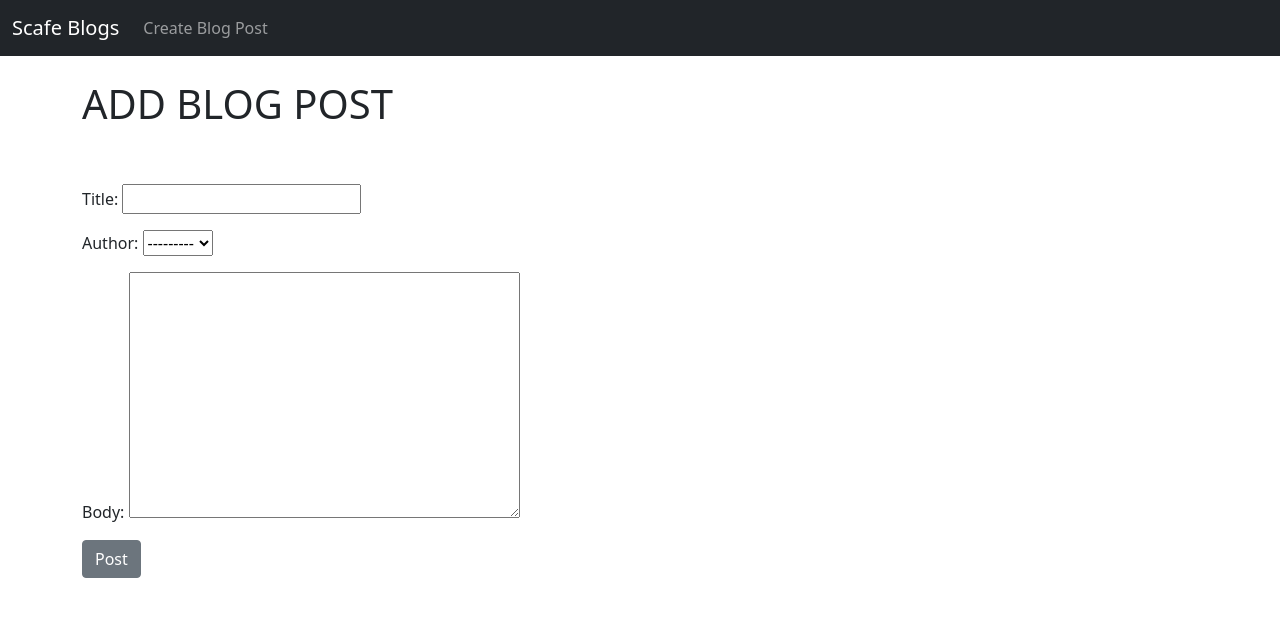
After one commit to dishankkalra23/blog-website, a Django app: page /add_post/ in a window 1280 px wide. The commit adds this page. Shown: the top 617 px of the page. Run offline with Django 3.2, Linux system fonts and the light colour scheme; data comes from the database, SQL or seed files in the repository; both versions use the stored data as it was after the commit.

Commit message:
Added Feature to create blogs

```diff
--- a/caps_project/blog_app/models.py
+++ b/caps_project/blog_app/models.py
@@ -1,5 +1,6 @@
 from django.db import models
 from django.contrib.auth.models import User
+from django.urls import reverse
 
 
 # Create your models here.
@@ -10,3 +11,6 @@ class Post(models.Model):
 
     def __str__(self):
         return self.title + '|' + str(self.author)
+
+    def get_absolute_url(self):
+        return reverse('home')
--- /dev/null
+++ b/caps_project/blog_app/templates/add_post.html
@@ -0,0 +1,20 @@
+{% extends 'base.html' %}
+{% block title %} Creating new blog {% endblock %}
+
+{% block content %}
+
+    <h1>ADD BLOG POST</h1>
+    <br><br>
+
+    <form method="POST">
+        {% csrf_token %}
+
+        <!-- Using django's form to make create blog post form !-->
+
+        {{ form.as_p }}
+        <button class="btn btn-secondary">Post</button>
+
+
+    </form>
+
+{% endblock %}
--- a/caps_project/blog_app/templates/article_details.html
+++ b/caps_project/blog_app/templates/article_details.html
@@ -3,7 +3,7 @@
 {% block title %} You have opened {{ post.title }} {% endblock %}
 {% block content %}
 
-    <h1></h1>
+    <h1>{{ post.title }}</h1>
     <small>
         By: {{ post.author.first_name }} {{ post.author.last_name }}
     </small>
--- a/caps_project/blog_app/templates/base.html
+++ b/caps_project/blog_app/templates/base.html
@@ -20,13 +20,14 @@
 <nav class="navbar navbar-expand-lg navbar-dark bg-dark">
     <div class="container-fluid">
         <a class="navbar-brand" href="{% url 'home' %}">Scafe Blogs</a>
-    <button class="navbar-toggler" type="button" data-bs-toggle="collapse" data-bs-target="#navbarSupportedContent" aria-controls="navbarSupportedContent" aria-expanded="false" aria-label="Toggle navigation">
+        <button class="navbar-toggler" type="button" data-bs-toggle="collapse" data-bs-target="#navbarSupportedContent"
+                aria-controls="navbarSupportedContent" aria-expanded="false" aria-label="Toggle navigation">
             <span class="navbar-toggler-icon"></span>
         </button>
         <div class="collapse navbar-collapse" id="navbarSupportedContent">
             <ul class="navbar-nav me-auto mb-2 mb-lg-0">
                 <li class="nav-item">
-          <a class="nav-link" href="#">Link</a>
+                    <a class="nav-link" href="{% url 'add_post' %}">Create Blog Post</a>
                 </li>
             </ul>
         </div>
--- a/caps_project/blog_app/urls.py
+++ b/caps_project/blog_app/urls.py
@@ -1,8 +1,10 @@
 from django.urls import path
 from .views import HomeView
 from .views import ArticleDetailView
+from .views import AddPostView
 
 urlpatterns = [
     path('', HomeView.as_view(), name='home'),
     path('article/<int:pk>', ArticleDetailView.as_view(), name='article-detail'),
+    path('add_post/', AddPostView.as_view(), name='add_post'),
 ]
--- a/caps_project/blog_app/views.py
+++ b/caps_project/blog_app/views.py
@@ -1,5 +1,5 @@
 from django.shortcuts import render
-from django.views.generic import ListView, DetailView
+from django.views.generic import ListView, DetailView, CreateView
 from .models import Post
 
 
@@ -12,3 +12,9 @@ class HomeView(ListView):
 class ArticleDetailView(DetailView):
     model = Post
     template_name = 'article_details.html'
+
+
+class AddPostView(CreateView):
+    model = Post
+    template_name = 'add_post.html'
+    fields = ('title', 'author', 'body')
```
Also changed, not shown: caps_project/db.sqlite3. Lines whose indentation alone changed are shown as unchanged.
